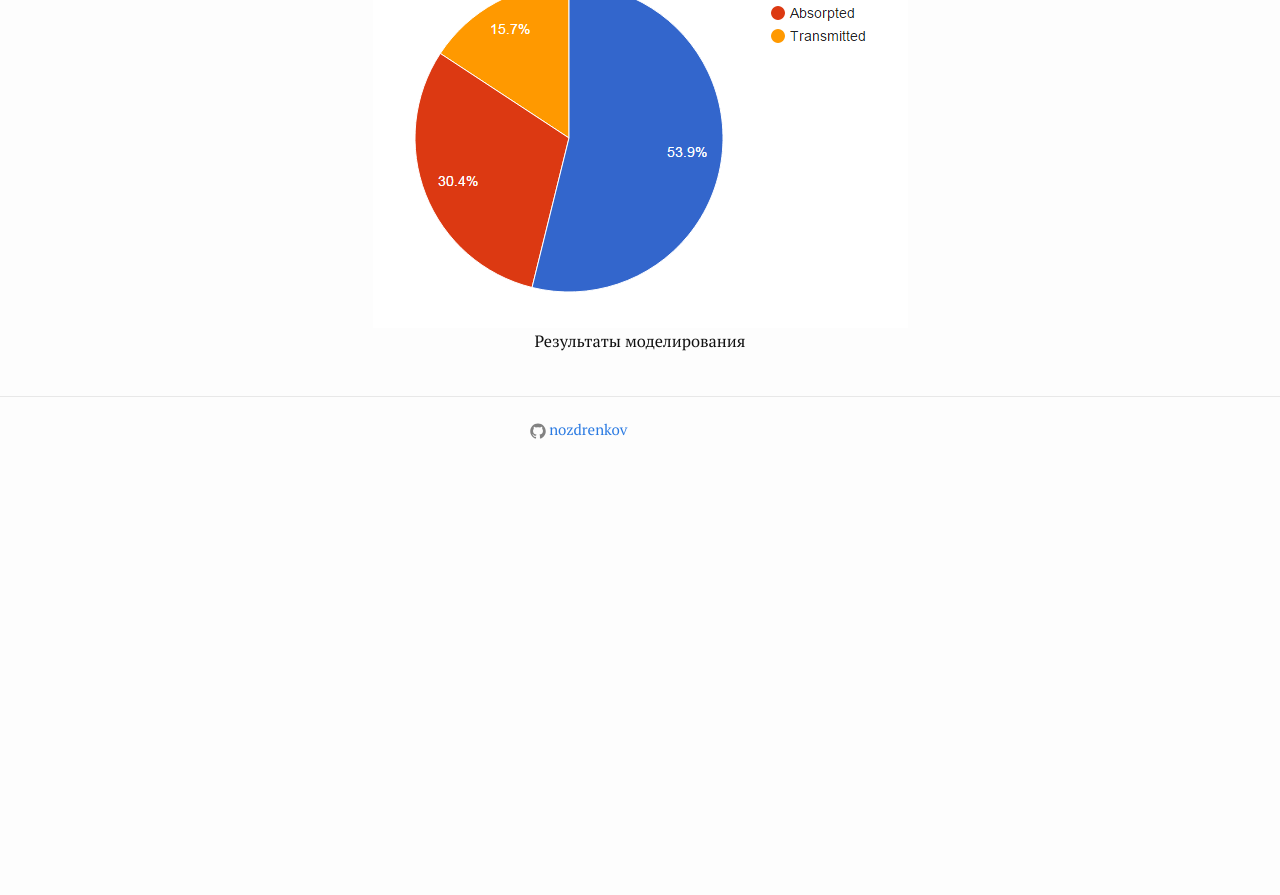
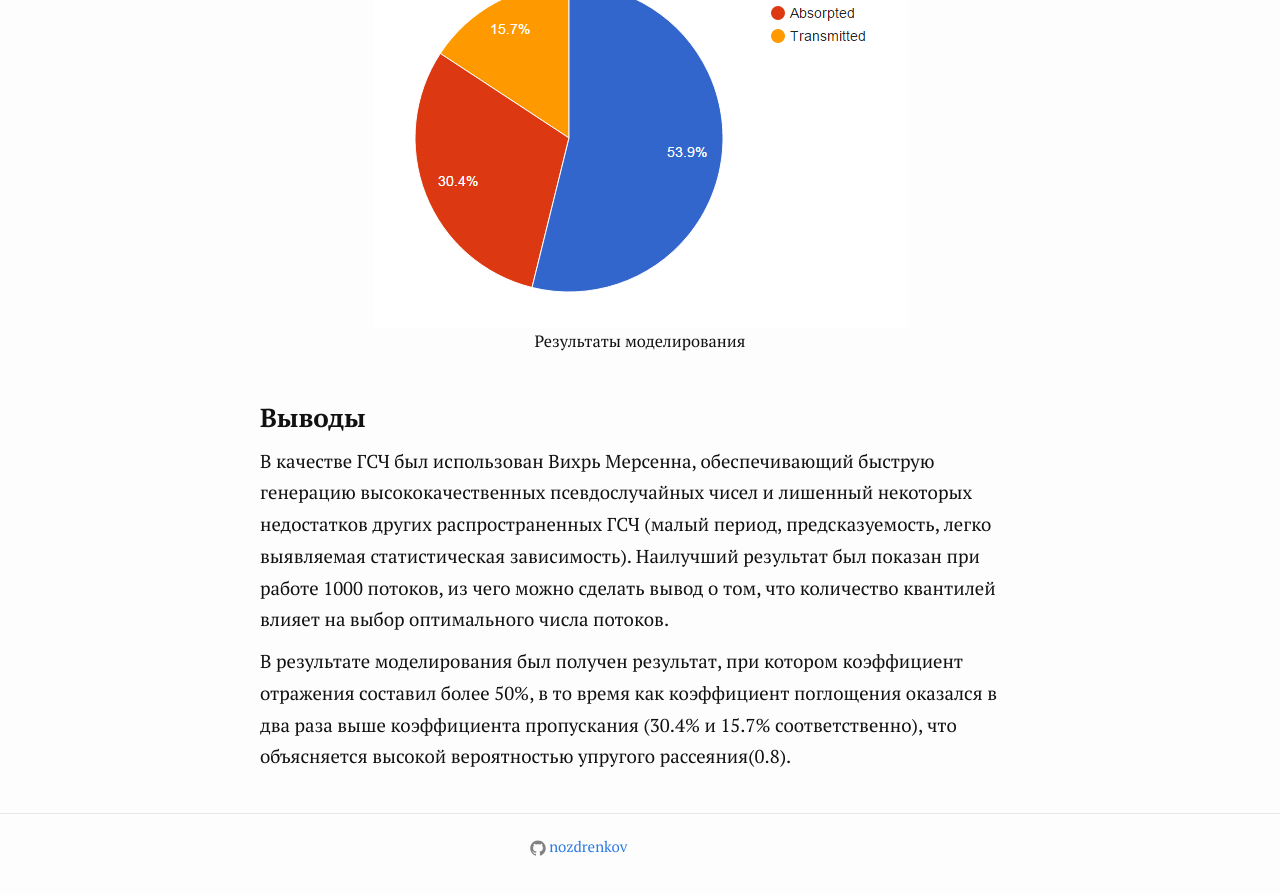
Before and after one commit to nozdrenkov/nozdrenkov.github.io, a Jekyll site: the page built from _posts/2015-12-22-lab3.md, in a window 1280 px wide and 900 px high, scrolled down 14438 px. Shown: the top 895 px of the window. Built offline with Jekyll 4.4.1, drawn with Linux system fonts in a browser that asks for light colours; nearby versions of some CDN libraries; before the commit the page ends 14921 px from its top, so only the background shows below that.

Commit message:
upd 2 and 3

```diff
--- a/_posts/2015-12-22-lab3.md
+++ b/_posts/2015-12-22-lab3.md
@@ -461,3 +461,9 @@ plt.show()
 {% endhighlight %}
 
 {% include figure.html src='/img/modeling_result.png' caption='Результаты моделирования' %}
+
+### Выводы
+
+В качестве ГСЧ был использован Вихрь Мерсенна, обеспечивающий быструю генерацию высококачественных псевдослучайных чисел и лишенный некоторых недостатков других распространенных ГСЧ (малый период, предсказуемость, легко выявляемая статистическая зависимость). Наилучший результат был показан при работе 1000 потоков, из чего можно сделать вывод о том, что количество квантилей влияет на выбор оптимального числа потоков.
+
+В результате моделирования был получен результат, при котором коэффициент отражения составил более 50%, в то время как коэффициент поглощения оказался в два раза выше коэффициента пропускания (30.4% и 15.7% соответственно), что объясняется высокой вероятностью упругого рассеяния(0.8).
```
Also changed, not shown: 1 other file.
